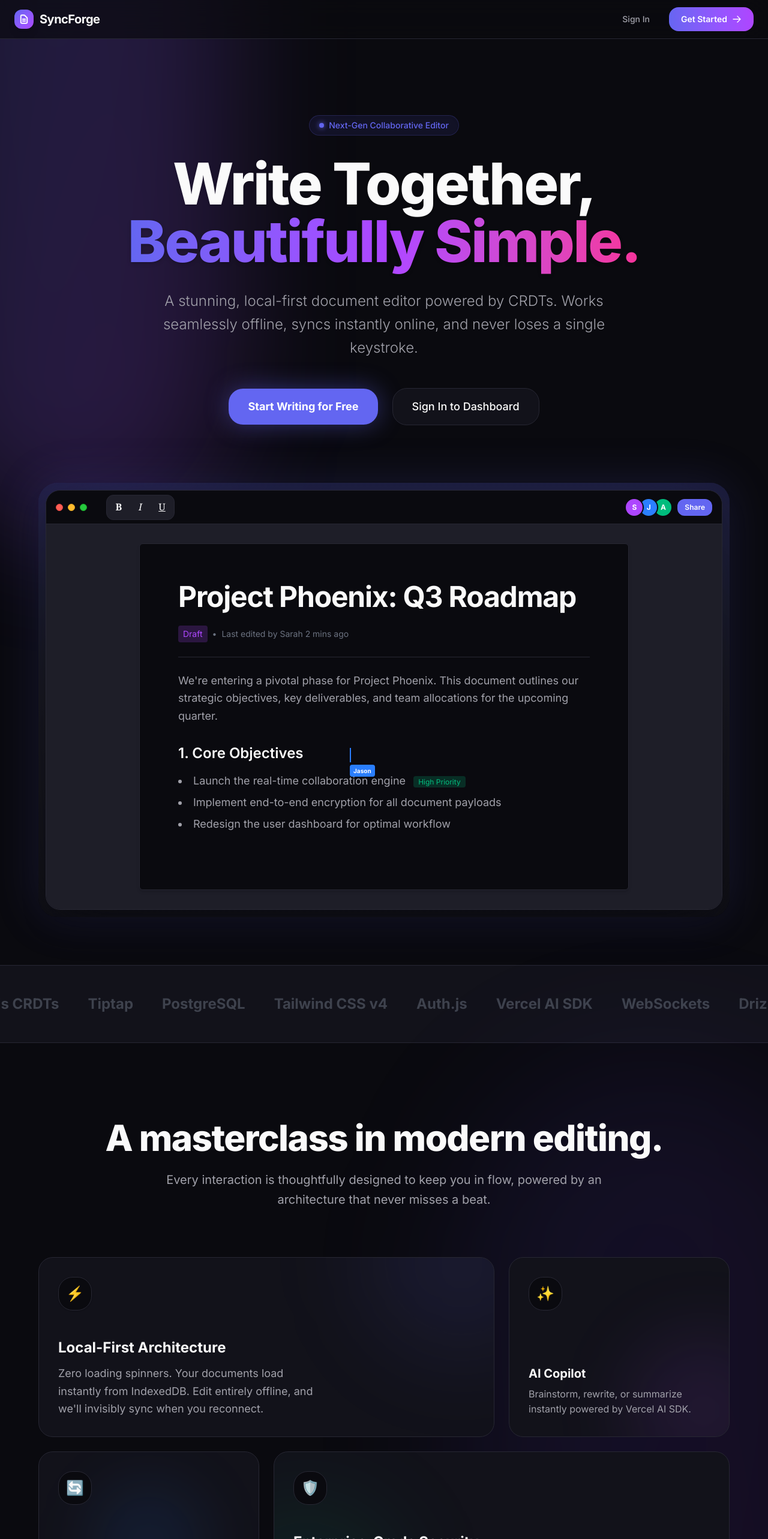
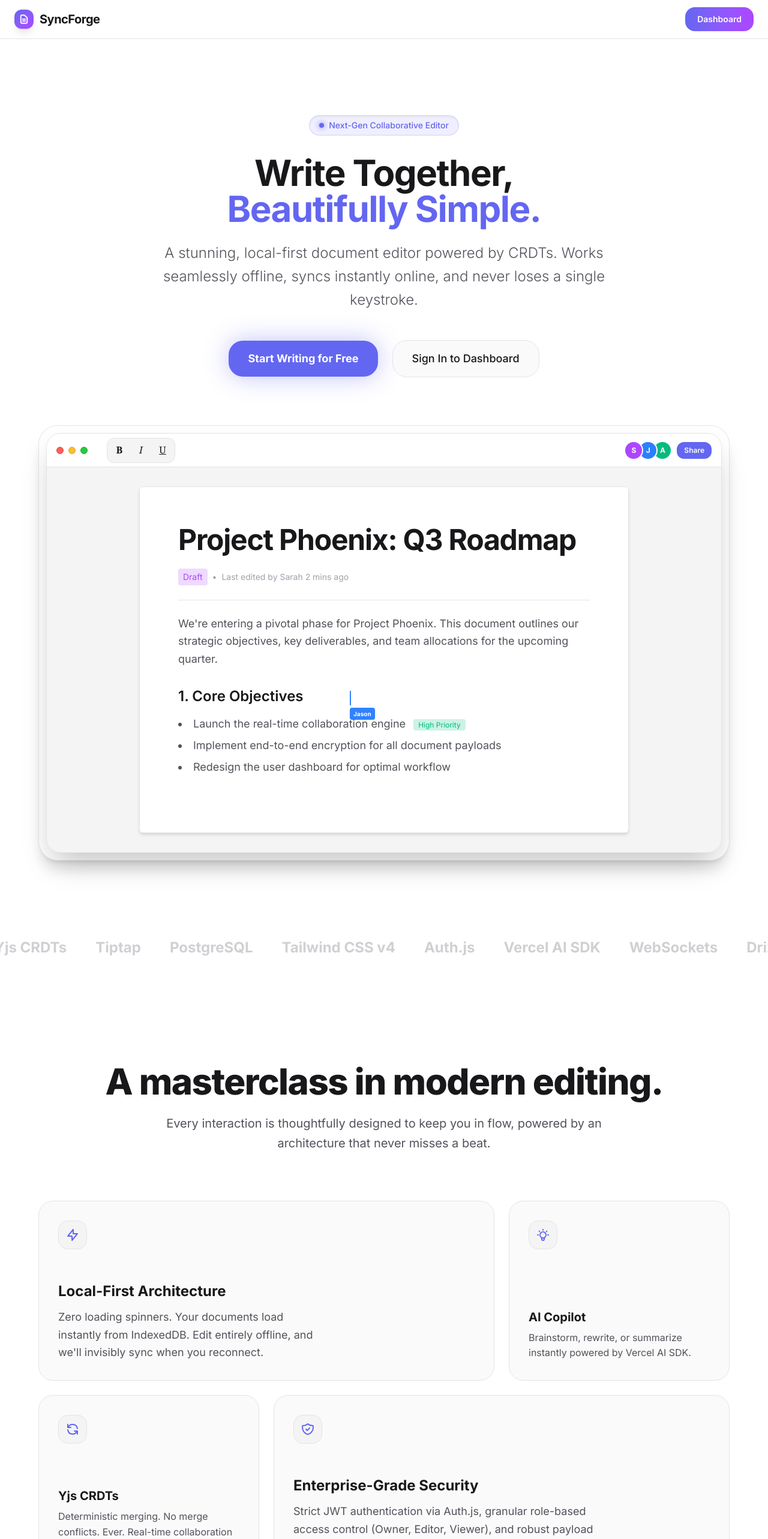
Before and after one commit to satishd01/HOED, a Next.js app: page / in a window 1280 px wide. Shown: the top 2566 px of the page at 60% size. Built offline with nearby package versions, Linux system fonts and the light colour scheme; no server answers; sample sign-in values are in the browser's storage.

Commit message:
feat: initialize landing page, theme provider, and document editor shell

```diff
--- a/src/app/(dashboard)/documents/[id]/page.tsx
+++ b/src/app/(dashboard)/documents/[id]/page.tsx
@@ -226,13 +226,16 @@ export default function DocumentEditorPage({
       {/* Docs-style Top Navigation */}
       <header className="h-16 border-b border-[var(--border-color)] bg-[var(--bg-secondary)] flex items-center justify-between px-4 shrink-0 w-full z-40">
         <div className="flex items-center gap-4 flex-1">
-          {/* Logo (Back to dashboard) */}
-          <Link href="/documents" title="Back to Documents" className="flex-shrink-0">
-            <div className="w-8 h-8 rounded-lg bg-[var(--color-primary-500)] flex items-center justify-center shadow-sm hover:scale-105 transition-transform">
-              <svg className="w-4.5 h-4.5 text-white" fill="none" viewBox="0 0 24 24" stroke="currentColor" strokeWidth={2}>
-                <path strokeLinecap="round" strokeLinejoin="round" d="M19.5 14.25v-2.625a3.375 3.375 0 00-3.375-3.375h-1.5A1.125 1.125 0 0113.5 7.125v-1.5a3.375 3.375 0 00-3.375-3.375H8.25m0 12.75h7.5m-7.5 3H12M10.5 2.25H5.625c-.621 0-1.125.504-1.125 1.125v17.25c0 .621.504 1.125 1.125 1.125h12.75c.621 0 1.125-.504 1.125-1.125V11.25a9 9 0 00-9-9z" />
-              </svg>
-            </div>
+          {/* Back to dashboard */}
+          <Link
+            href="/documents"
+            title="Back to Dashboard"
+            className="flex items-center gap-2 px-3 py-1.5 rounded-lg text-sm font-medium text-[var(--text-secondary)] hover:text-[var(--text-primary)] hover:bg-[var(--bg-tertiary)] transition-colors flex-shrink-0"
+          >
+            <svg className="w-5 h-5" fill="none" viewBox="0 0 24 24" stroke="currentColor" strokeWidth={2}>
+              <path strokeLinecap="round" strokeLinejoin="round" d="M10.5 19.5L3 12m0 0l7.5-7.5M3 12h18" />
+            </svg>
+            <span className="hidden sm:inline">Dashboard</span>
           </Link>
 
           <div className="flex flex-col gap-0.5 max-w-[50%]">
--- a/src/app/page.tsx
+++ b/src/app/page.tsx
@@ -1,11 +1,12 @@
 import Link from "next/link";
+import { auth } from "@/lib/auth/auth";
 
-export default function HomePage() {
+export default async function HomePage() {
+  const session = await auth();
   return (
     <div className="min-h-screen bg-[var(--bg-primary)] overflow-x-hidden relative">
-      {/* Background Abstract Shapes */}
-      <div className="absolute top-[-10%] left-[-10%] w-[40%] h-[40%] bg-gradient-to-br from-[var(--color-primary-500)]/20 to-purple-500/20 rounded-full blur-[100px] animate-float pointer-events-none z-0" style={{ animationDuration: '6s' }} />
-      <div className="absolute bottom-[-10%] right-[-10%] w-[50%] h-[50%] bg-gradient-to-tl from-purple-600/10 to-[var(--color-primary-600)]/10 rounded-full blur-[120px] animate-float pointer-events-none z-0" style={{ animationDuration: '8s', animationDelay: '2s' }} />
+      {/* Simple Background */}
+      <div className="absolute inset-0 bg-[var(--bg-primary)] pointer-events-none z-0" />
 
       {/* Navigation */}
       <nav className="backdrop-blur-xl bg-[var(--bg-primary)]/70 border-b border-[var(--border-color)] fixed top-0 left-0 right-0 z-50">
@@ -19,12 +20,18 @@ export default function HomePage() {
             <span className="font-bold text-xl tracking-tight text-[var(--text-primary)]">SyncForge</span>
           </Link>
           <div className="flex items-center gap-4">
+            {session ? (
               <Link
-              href="/login"
-              className="px-4 py-2 text-sm font-medium text-[var(--text-secondary)] hover:text-[var(--text-primary)] transition-colors"
+                href="/documents"
+                className="relative group px-5 py-2.5 rounded-xl text-sm font-semibold text-white overflow-hidden"
               >
-              Sign In
+                <div className="absolute inset-0 bg-gradient-to-r from-[var(--color-primary-500)] via-purple-500 to-[var(--color-primary-500)] animate-border-glow"></div>
+                <div className="relative z-10 flex items-center gap-2">
+                  Dashboard
+                </div>
               </Link>
+            ) : (
+              <>
                 <Link
                   href="/register"
                   id="hero-cta-register"
@@ -38,6 +45,8 @@ export default function HomePage() {
                     </svg>
                   </div>
                 </Link>
+              </>
+            )}
           </div>
         </div>
       </nav>
@@ -50,9 +59,9 @@ export default function HomePage() {
             Next-Gen Collaborative Editor
           </div>
 
-          <h1 className="text-6xl md:text-7xl lg:text-8xl font-extrabold mb-8 animate-fade-in tracking-tight text-[var(--text-primary)] drop-shadow-sm" style={{ animationDelay: "100ms" }}>
+          <h1 className="text-5xl md:text-6xl font-bold mb-6 tracking-tight text-[var(--text-primary)]">
             Write Together, <br />
-            <span className="bg-gradient-to-r from-[var(--color-primary-500)] via-purple-500 to-pink-500 bg-clip-text text-transparent drop-shadow-md">Beautifully Simple.</span>
+            <span className="text-[var(--color-primary-500)]">Beautifully Simple.</span>
           </h1>
 
           <p className="text-lg md:text-2xl text-[var(--text-secondary)] max-w-3xl mx-auto mb-12 animate-fade-in leading-relaxed font-light" style={{ animationDelay: "200ms" }}>
@@ -75,10 +84,9 @@ export default function HomePage() {
           </div>
         </div>
 
-        {/* Realistic Editor Preview Mockup */}
-        <div className="max-w-6xl mx-auto mt-24 relative animate-fade-in" style={{ animationDelay: "500ms" }}>
-          <div className="relative rounded-2xl md:rounded-[2rem] p-1 md:p-3 bg-gradient-to-b from-[var(--color-primary-500)]/30 via-[var(--bg-tertiary)] to-[var(--bg-secondary)] shadow-[0_0_80px_rgba(99,102,241,0.15)]">
-            <div className="absolute inset-0 bg-[var(--bg-primary)]/40 backdrop-blur-3xl rounded-2xl md:rounded-[2rem] z-0" />
+        <div className="max-w-6xl mx-auto mt-20 relative">
+          <div className="relative rounded-2xl md:rounded-[2rem] p-1 md:p-3 bg-[var(--bg-secondary)] border border-[var(--border-color)] shadow-xl">
+            <div className="absolute inset-0 bg-[var(--bg-primary)] rounded-2xl md:rounded-[2rem] z-0" />
 
             {/* Editor Window */}
             <div className="relative z-10 bg-[var(--bg-secondary)] rounded-xl md:rounded-3xl border border-[var(--border-color)] overflow-hidden shadow-2xl flex flex-col h-[500px] md:h-[700px]">
@@ -185,10 +193,11 @@ export default function HomePage() {
 
           <div className="grid grid-cols-1 md:grid-cols-3 gap-6 auto-rows-[300px]">
             {/* Local-First (Spans 2 columns) */}
-            <div className="md:col-span-2 p-8 rounded-3xl bg-[var(--bg-secondary)] border border-[var(--border-color)] hover:border-[var(--color-primary-500)]/40 transition-all duration-500 hover:shadow-[0_0_30px_rgba(99,102,241,0.1)] group relative overflow-hidden flex flex-col justify-between">
-              <div className="absolute top-0 right-0 w-80 h-80 bg-[var(--color-primary-500)]/10 rounded-full blur-[80px] -translate-y-1/2 translate-x-1/3 group-hover:bg-[var(--color-primary-500)]/20 transition-colors duration-700" />
-              <div className="w-14 h-14 rounded-2xl bg-[var(--bg-primary)] border border-[var(--border-color)] shadow-sm flex items-center justify-center text-2xl z-10 group-hover:scale-110 transition-transform duration-500">
-                ⚡
+            <div className="md:col-span-2 p-8 rounded-2xl bg-[var(--bg-secondary)] border border-[var(--border-color)] hover:border-[var(--color-primary-500)] transition-colors flex flex-col justify-between">
+              <div className="w-12 h-12 rounded-xl bg-[var(--bg-tertiary)] border border-[var(--border-color)] flex items-center justify-center text-[var(--color-primary-500)] mb-4">
+                <svg className="w-6 h-6" fill="none" viewBox="0 0 24 24" stroke="currentColor" strokeWidth={2}>
+                  <path strokeLinecap="round" strokeLinejoin="round" d="M13 10V3L4 14h7v7l9-11h-7z" />
+                </svg>
               </div>
               <div className="z-10 relative">
                 <h3 className="text-2xl font-bold text-[var(--text-primary)] mb-3">Local-First Architecture</h3>
@@ -199,10 +208,11 @@ export default function HomePage() {
             </div>
 
             {/* AI Assistant */}
-            <div className="p-8 rounded-3xl bg-[var(--bg-secondary)] border border-[var(--border-color)] hover:border-purple-500/40 transition-all duration-500 hover:shadow-[0_0_30px_rgba(168,85,247,0.1)] group relative overflow-hidden flex flex-col justify-between">
-              <div className="absolute bottom-0 right-0 w-64 h-64 bg-purple-500/10 rounded-full blur-[60px] translate-y-1/3 translate-x-1/3 group-hover:bg-purple-500/20 transition-colors duration-700" />
-              <div className="w-14 h-14 rounded-2xl bg-[var(--bg-primary)] border border-[var(--border-color)] flex items-center justify-center text-2xl text-purple-500 z-10 group-hover:scale-110 transition-transform duration-500">
-                ✨
+            <div className="p-8 rounded-2xl bg-[var(--bg-secondary)] border border-[var(--border-color)] hover:border-[var(--color-primary-500)] transition-colors flex flex-col justify-between">
+              <div className="w-12 h-12 rounded-xl bg-[var(--bg-tertiary)] border border-[var(--border-color)] flex items-center justify-center text-[var(--color-primary-500)] mb-4">
+                <svg className="w-6 h-6" fill="none" viewBox="0 0 24 24" stroke="currentColor" strokeWidth={2}>
+                  <path strokeLinecap="round" strokeLinejoin="round" d="M9.663 17h4.673M12 3v1m6.364 1.636l-.707.707M21 12h-1M4 12H3m3.343-5.657l-.707-.707m2.828 9.9a5 5 0 117.072 0l-.548.547A3.374 3.374 0 0014 18.469V19a2 2 0 11-4 0v-.531c0-.895-.356-1.754-.988-2.386l-.548-.547z" />
+                </svg>
               </div>
               <div className="z-10 relative">
                 <h3 className="text-xl font-bold text-[var(--text-primary)] mb-2">AI Copilot</h3>
@@ -213,10 +223,11 @@ export default function HomePage() {
             </div>
 
             {/* CRDT Engine */}
-            <div className="p-8 rounded-3xl bg-[var(--bg-secondary)] border border-[var(--border-color)] hover:border-blue-500/40 transition-all duration-500 hover:shadow-[0_0_30px_rgba(59,130,246,0.1)] group relative overflow-hidden flex flex-col justify-between">
-              <div className="absolute top-1/2 left-1/2 w-48 h-48 bg-blue-500/10 rounded-full blur-[50px] -translate-x-1/2 -translate-y-1/2 group-hover:bg-blue-500/20 transition-colors duration-700" />
-              <div className="w-14 h-14 rounded-2xl bg-[var(--bg-primary)] border border-[var(--border-color)] flex items-center justify-center text-2xl z-10 group-hover:scale-110 transition-transform duration-500">
-                🔄
+            <div className="p-8 rounded-2xl bg-[var(--bg-secondary)] border border-[var(--border-color)] hover:border-[var(--color-primary-500)] transition-colors flex flex-col justify-between">
+              <div className="w-12 h-12 rounded-xl bg-[var(--bg-tertiary)] border border-[var(--border-color)] flex items-center justify-center text-[var(--color-primary-500)] mb-4">
+                <svg className="w-6 h-6" fill="none" viewBox="0 0 24 24" stroke="currentColor" strokeWidth={2}>
+                  <path strokeLinecap="round" strokeLinejoin="round" d="M4 4v5h.582m15.356 2A8.001 8.001 0 004.582 9m0 0H9m11 11v-5h-.581m0 0a8.003 8.003 0 01-15.357-2m15.357 2H15" />
+                </svg>
               </div>
               <div className="z-10 relative">
                 <h3 className="text-xl font-bold text-[var(--text-primary)] mb-2">Yjs CRDTs</h3>
@@ -227,10 +238,11 @@ export default function HomePage() {
             </div>
 
             {/* Security & Access (Spans 2 columns) */}
-            <div className="md:col-span-2 p-8 rounded-3xl bg-[var(--bg-secondary)] border border-[var(--border-color)] hover:border-emerald-500/40 transition-all duration-500 hover:shadow-[0_0_30px_rgba(16,185,129,0.1)] flex flex-col justify-between overflow-hidden relative group">
-              <div className="absolute bottom-0 left-0 w-80 h-80 bg-emerald-500/10 rounded-full blur-[80px] translate-y-1/3 -translate-x-1/3 group-hover:bg-emerald-500/20 transition-colors duration-700" />
-              <div className="w-14 h-14 rounded-2xl bg-[var(--bg-primary)] border border-[var(--border-color)] flex items-center justify-center text-2xl text-emerald-500 z-10 group-hover:scale-110 transition-transform duration-500">
-                🛡️
+            <div className="md:col-span-2 p-8 rounded-2xl bg-[var(--bg-secondary)] border border-[var(--border-color)] hover:border-[var(--color-primary-500)] transition-colors flex flex-col justify-between">
+              <div className="w-12 h-12 rounded-xl bg-[var(--bg-tertiary)] border border-[var(--border-color)] flex items-center justify-center text-[var(--color-primary-500)] mb-4">
+                <svg className="w-6 h-6" fill="none" viewBox="0 0 24 24" stroke="currentColor" strokeWidth={2}>
+                  <path strokeLinecap="round" strokeLinejoin="round" d="M9 12l2 2 4-4m5.618-4.016A11.955 11.955 0 0112 2.944a11.955 11.955 0 01-8.618 3.04A12.02 12.02 0 003 9c0 5.591 3.824 10.29 9 11.622 5.176-1.332 9-6.03 9-11.622 0-1.042-.133-2.052-.382-3.016z" />
+                </svg>
               </div>
               <div className="z-10 relative">
                 <h3 className="text-2xl font-bold text-[var(--text-primary)] mb-3">Enterprise-Grade Security</h3>
@@ -255,12 +267,27 @@ export default function HomePage() {
             <span className="text-lg font-bold text-[var(--text-primary)] tracking-tight">SyncForge</span>
           </div>
           <div className="text-sm text-[var(--text-secondary)] font-medium flex gap-6">
-            <span className="hover:text-[var(--text-primary)] transition-colors cursor-pointer">Twitter</span>
-            <span className="hover:text-[var(--text-primary)] transition-colors cursor-pointer">GitHub</span>
-            <span className="hover:text-[var(--text-primary)] transition-colors cursor-pointer">Documentation</span>
+            <a
+              href="https://github.com/satishd01"
+              target="_blank"
+              rel="noopener noreferrer"
+              className="hover:text-[var(--text-primary)] transition-colors cursor-pointer flex items-center gap-1.5"
+            >
+              <svg className="w-4 h-4" fill="currentColor" viewBox="0 0 24 24"><path d="M12 0c-6.626 0-12 5.373-12 12 0 5.302 3.438 9.8 8.207 11.387.599.111.793-.261.793-.577v-2.234c-3.338.726-4.033-1.416-4.033-1.416-.546-1.387-1.333-1.756-1.333-1.756-1.089-.745.083-.729.083-.729 1.205.084 1.839 1.237 1.839 1.237 1.07 1.834 2.807 1.304 3.492.997.107-.775.418-1.305.762-1.604-2.665-.305-5.467-1.334-5.467-5.931 0-1.311.469-2.381 1.236-3.221-.124-.303-.535-1.524.117-3.176 0 0 1.008-.322 3.301 1.23.957-.266 1.983-.399 3.003-.404 1.02.005 2.047.138 3.006.404 2.291-1.552 3.297-1.23 3.297-1.23.653 1.653.242 2.874.118 3.176.77.84 1.235 1.911 1.235 3.221 0 4.609-2.807 5.624-5.479 5.921.43.372.823 1.102.823 2.222v3.293c0 .319.192.694.801.576 4.765-1.589 8.199-6.086 8.199-11.386 0-6.627-5.373-12-12-12z" /></svg>
+              GitHub
+            </a>
+            <a
+              href="https://www.linkedin.com/in/satish-donerao-71563b208?utm_source=share_via&utm_content=profile&utm_medium=member_android"
+              target="_blank"
+              rel="noopener noreferrer"
+              className="hover:text-[var(--text-primary)] transition-colors cursor-pointer flex items-center gap-1.5"
+            >
+              <svg className="w-4 h-4" fill="currentColor" viewBox="0 0 24 24"><path d="M19 0h-14c-2.761 0-5 2.239-5 5v14c0 2.761 2.239 5 5 5h14c2.762 0 5-2.239 5-5v-14c0-2.761-2.238-5-5-5zm-11 19h-3v-11h3v11zm-1.5-12.268c-.966 0-1.75-.79-1.75-1.764s.784-1.764 1.75-1.764 1.75.79 1.75 1.764-.783 1.764-1.75 1.764zm13.5 12.268h-3v-5.604c0-3.368-4-3.113-4 0v5.604h-3v-11h3v1.765c1.396-2.586 7-2.777 7 2.476v6.759z" /></svg>
+              LinkedIn
+            </a>
           </div>
           <p className="text-sm text-[var(--text-tertiary)]">
-            © {new Date().getFullYear()} SyncForge. Assignment 2.
+            © {new Date().getFullYear()} SyncForge
           </p>
         </div>
       </footer>
--- a/src/components/providers/theme-provider.tsx
+++ b/src/components/providers/theme-provider.tsx
@@ -12,7 +12,7 @@ interface ThemeContextType {
 
 const ThemeContext = createContext<ThemeContextType>({
   theme: "system",
-  resolvedTheme: "dark",
+  resolvedTheme: "light",
   setTheme: () => {},
 });
 
@@ -21,8 +21,8 @@ export function useTheme() {
 }
 
 function getInitialTheme(): Theme {
-  if (typeof window === "undefined") return "dark";
-  return (localStorage.getItem("theme") as Theme) || "dark";
+  if (typeof window === "undefined") return "light";
+  return (localStorage.getItem("theme") as Theme) || "light";
 }
 
 export function ThemeProvider({ children }: { children: React.ReactNode }) {
@@ -31,7 +31,7 @@ export function ThemeProvider({ children }: { children: React.ReactNode }) {
   // Derive resolvedTheme without state — no setState inside effects
   const resolvedTheme = useMemo<"light" | "dark">(() => {
     if (theme === "system") {
-      if (typeof window === "undefined") return "dark";
+      if (typeof window === "undefined") return "light";
       return window.matchMedia("(prefers-color-scheme: dark)").matches
         ? "dark"
         : "light";
```
Lines whose indentation alone changed are shown as unchanged.
